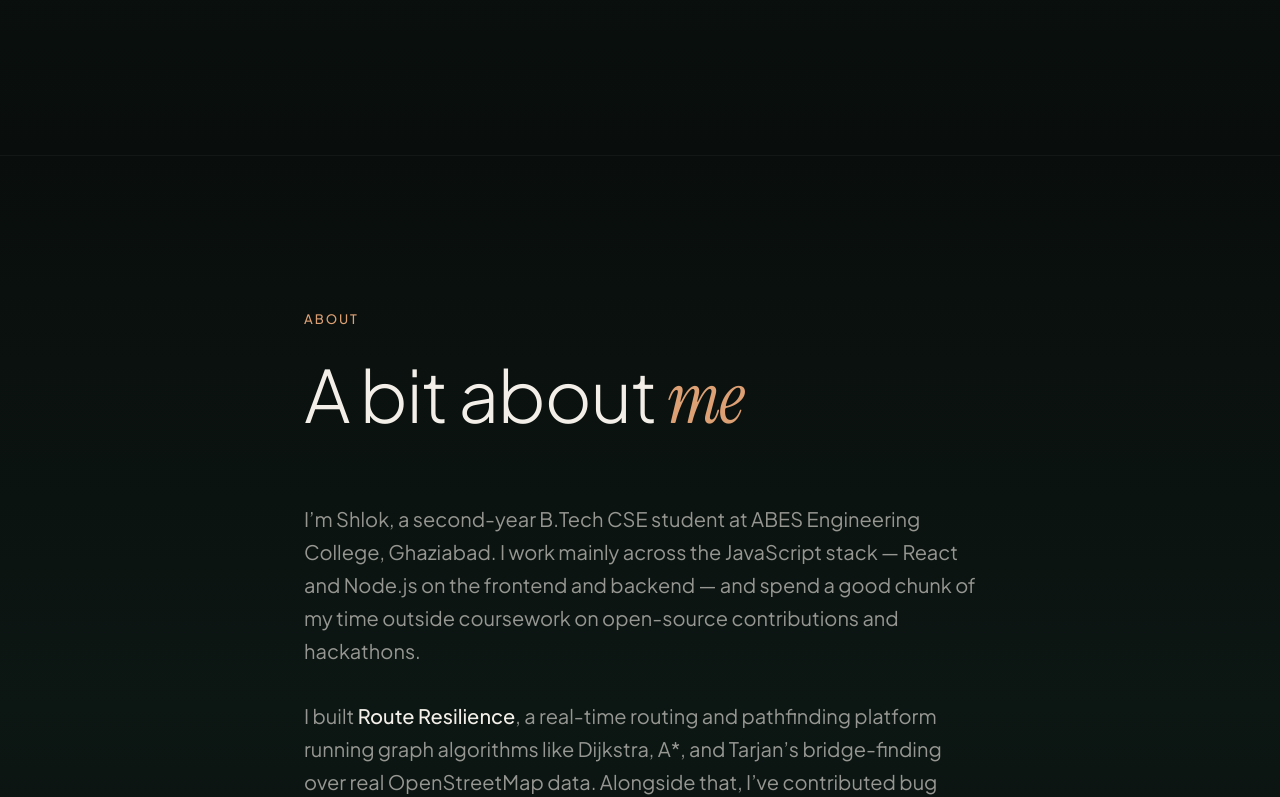
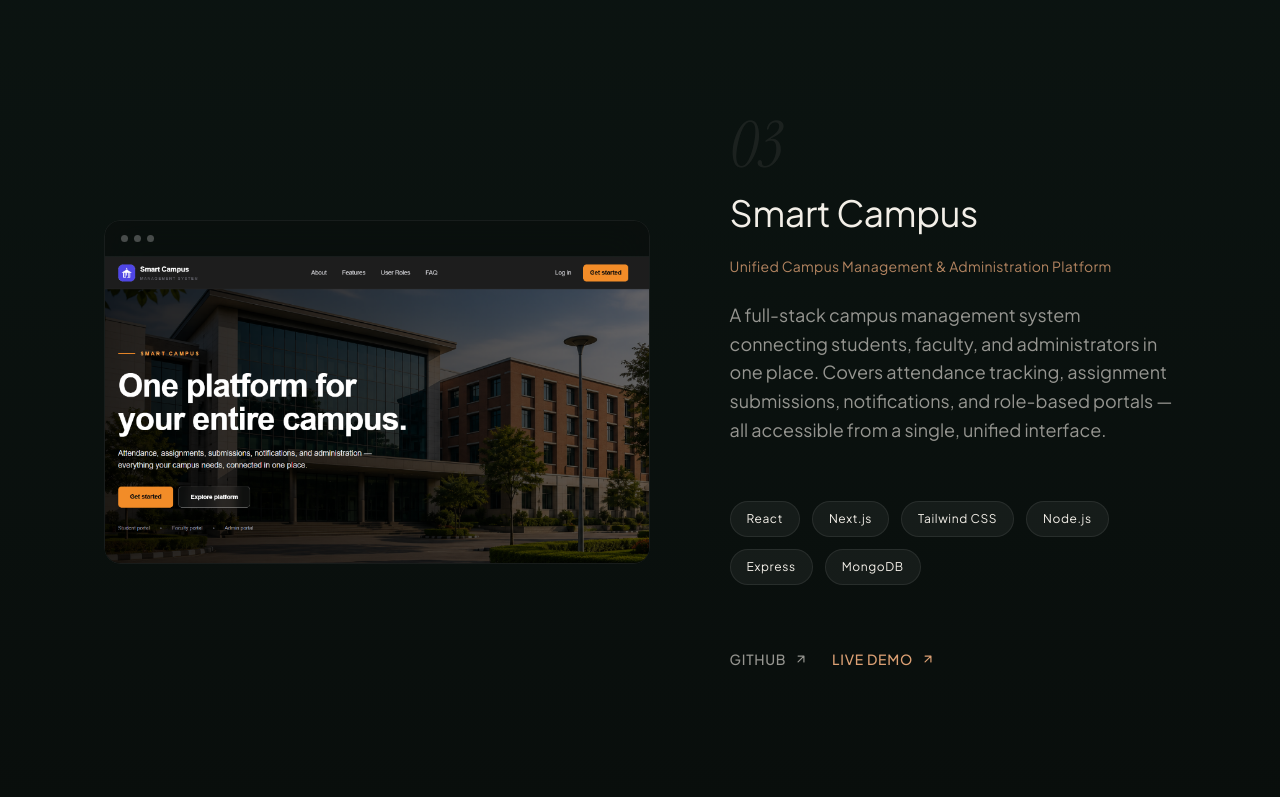
Before and after one commit to shlokgitt/Portfolio, a Next.js app: page / in a window 1280 px wide. Shown: the part 6426-7223 px from the top of the page. Built offline with nearby package versions, Linux system fonts and the light colour scheme.

Commit message:
feat: add Smart Campus Management project to portfolio

```diff
--- a/src/components/Work.tsx
+++ b/src/components/Work.tsx
@@ -43,6 +43,17 @@ const projects: Project[] = [
     github: "https://github.com/shlokgitt/web-project",
     live: "https://shlokgitt.github.io/web-project/",
     image: "/projects/travelgo.png",
+  },
+  {
+    id: "03",
+    title: "Smart Campus",
+    tagline: "Unified Campus Management & Administration Platform",
+    description:
+      "A full-stack campus management system connecting students, faculty, and administrators in one place. Covers attendance tracking, assignment submissions, notifications, and role-based portals — all accessible from a single, unified interface.",
+    tech: ["React", "Next.js", "Tailwind CSS", "Node.js", "Express", "MongoDB"],
+    github: "https://github.com/shlokgitt/Smart-Campus-management",
+    live: "https://smart-campus-management-three.vercel.app/",
+    image: "/projects/smart-campus.png",
   },
 ];
 
```
Also changed, not shown: public/projects/smart-campus.png (added).
